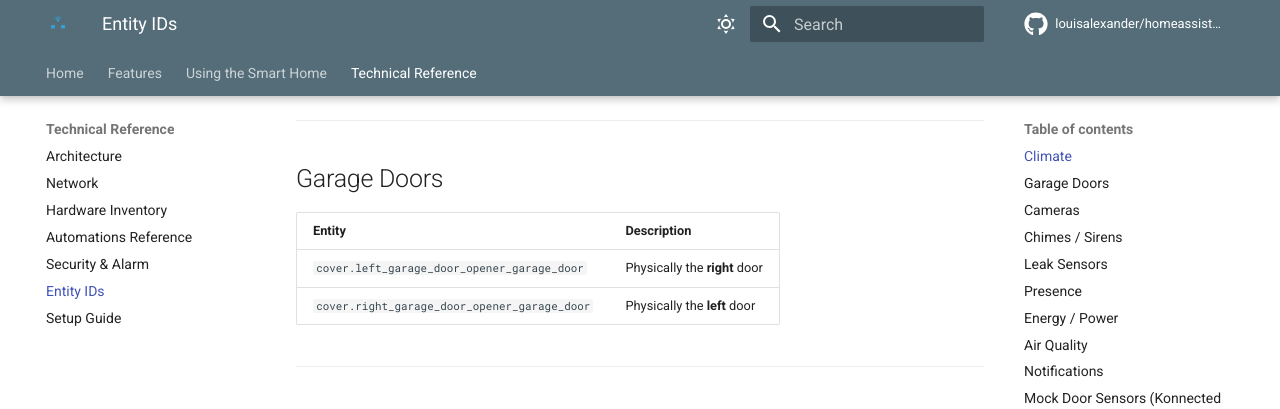
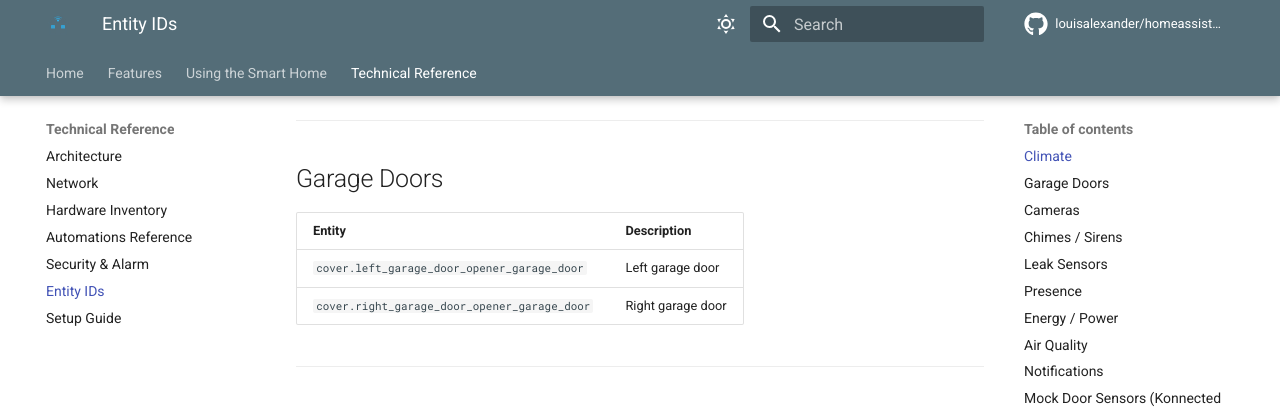
Before and after one commit to louisalexander/homeassistant, an MkDocs documentation site: the page built from docs/entities.md, in a window 1280 px wide and 900 px high, scrolled down 767 px. Shown: the top 409 px of the window. Built offline with MkDocs 1.6.1 and Material for MkDocs 9.7.7, drawn with Linux system fonts in a browser that asks for light colours; comment, search, counter and statistics services are not loaded.

Commit message:
auto: update entities.md 2026-05-26

```diff
--- a/docs/entities.md
+++ b/docs/entities.md
@@ -26,8 +26,8 @@ Quick-lookup table of all key entity IDs. Use these in automations, templates, a
 
 | Entity | Description |
 |---|---|
-| `cover.left_garage_door_opener_garage_door` | Physically the **right** door |
-| `cover.right_garage_door_opener_garage_door` | Physically the **left** door |
+| `cover.left_garage_door_opener_garage_door` | Left garage door |
+| `cover.right_garage_door_opener_garage_door` | Right garage door |
 
 ---
 
```
